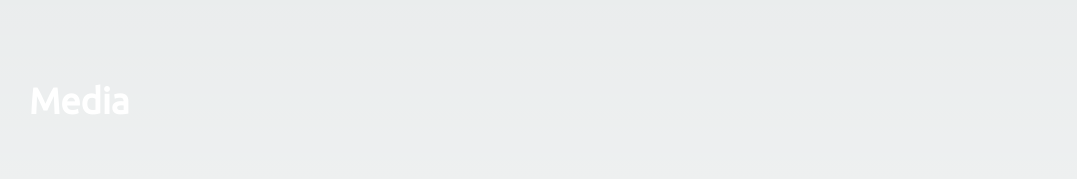
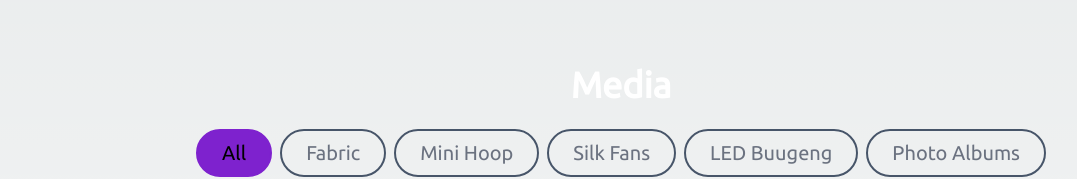
Before and after one commit to enigmatic-loop/gabby-website, a Next.js app: page / in a window 1280 px wide. Shown: the part 1057-1236 px from the top of the page, without its empty margins (19-1096 px from the left). Built offline with nearby package versions, Linux system fonts and the light colour scheme.

Commit message:
Fit photo album covers on mobile

```diff
--- a/app/components/PerformanceSection.tsx
+++ b/app/components/PerformanceSection.tsx
@@ -80,7 +80,7 @@
 
   return (
     <section id='media'>
-      <h2 className="text-center text-4xl font-bold text-white mt-4 mb-8 md:mb-12 md:max-w-fit">
+      <h2 className="text-center text-4xl font-bold text-white">
         Media
       </h2>
       <div className="flex flex-grid flex-wrap justify-center items-center gap-2 py-6">
--- a/app/components/PhotoAlbumCard.tsx
+++ b/app/components/PhotoAlbumCard.tsx
@@ -24,7 +24,7 @@
     <section className='relative snap-center border rounded-md p-2.5'>
       <Link href={albumLink} target='_blank' onMouseEnter={handleMouseEnter} onMouseLeave={handleMouseLeave} onClick={handleMouseEnter}>
         <h2 className='relate'>{albumTitle}</h2>
-        <div style={{ width: '25rem', height: '25rem', margin: '0 auto', maxWidth: '100%' }}>
+        <div className='w-64 h-64 mx-auto max-w-full'>
           <Image
             key={isHovered ? 'hovered' : 'not-hovered'}
             src={coverPhoto}
```
